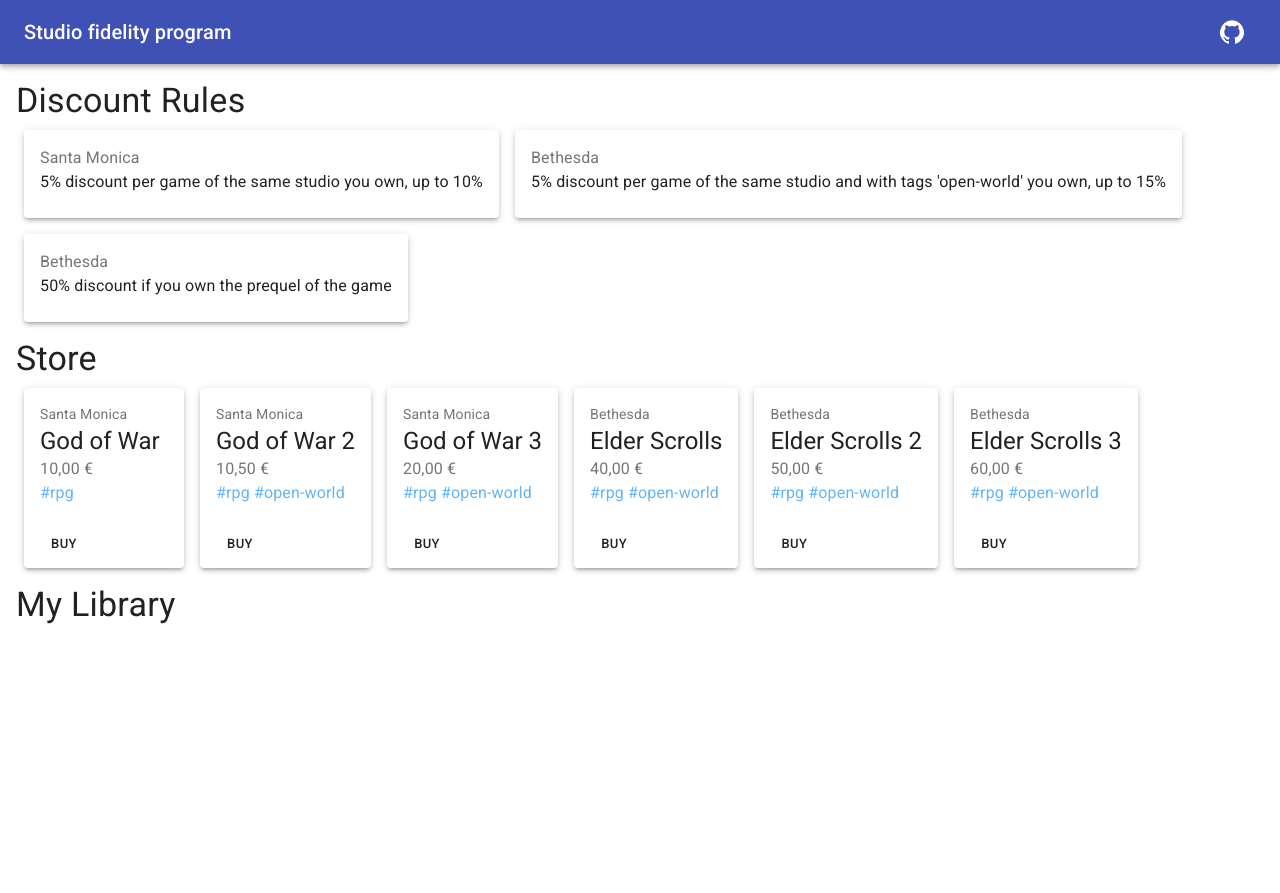
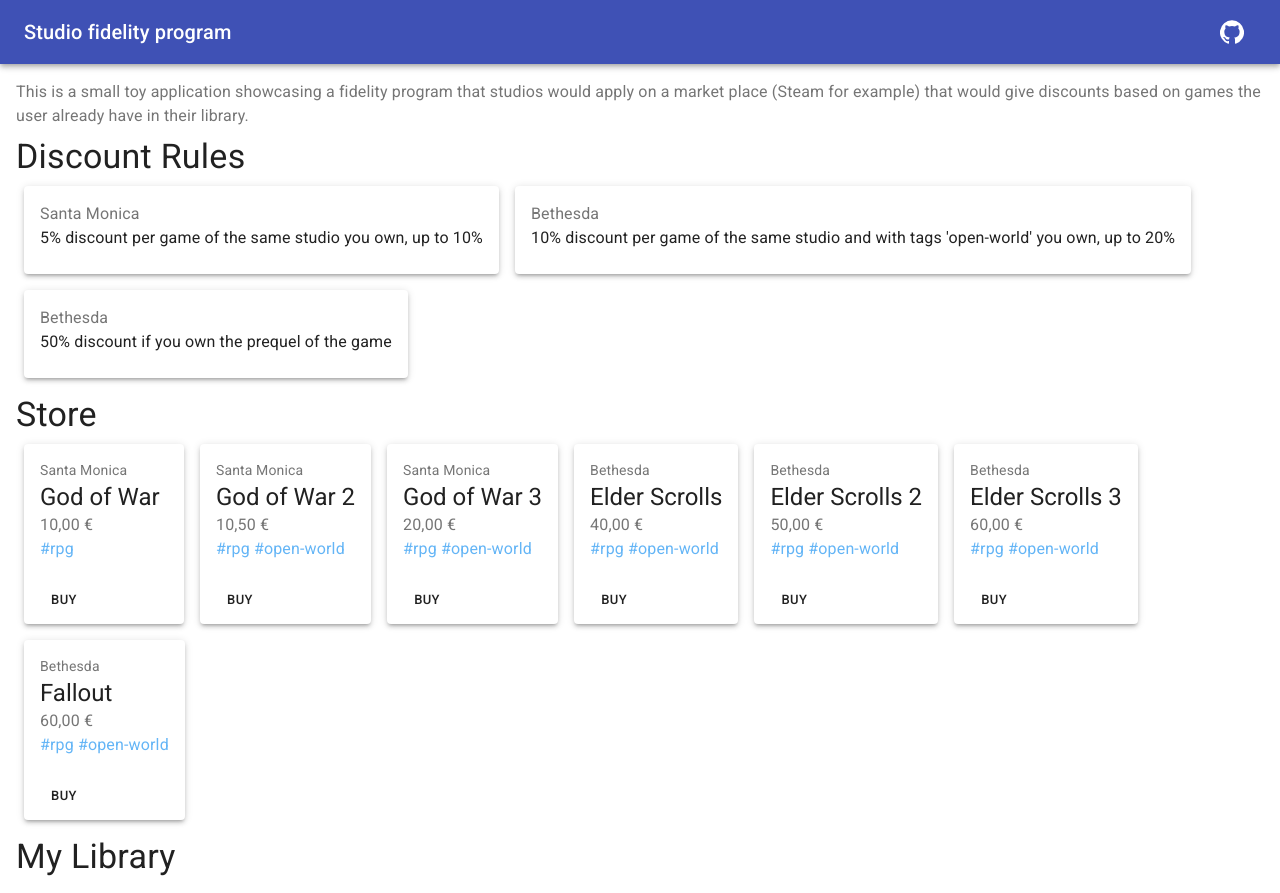
Before and after one commit to Brunomachadob/same-studio-game-discount, a React (Create React App) app: page / in a window 1280 px wide. Before the commit the page ends 800 px from the top, so only its background shows below. Built offline with nearby package versions, Linux system fonts and the light colour scheme; the HTML template or start-up script is replaced by a standard one.

Commit message:
Description and release

```diff
--- a/src/App.tsx
+++ b/src/App.tsx
@@ -65,6 +65,10 @@
         </Toolbar>
       </AppBar>
       <div className={classes.root}>
+        <Typography color="textSecondary">
+          This is a small toy application showcasing a fidelity program that studios would apply on a
+          market place (Steam for example) that would give discounts based on games the user already have in their library.
+        </Typography>
         <Rules rules={RULES}></Rules>
         <Store games={storeGames} onBuyGame={onBuyGame} />
         <Library games={libraryGames} onRemoveGame={onRemoveLibraryGame} />
--- a/src/data/mock.ts
+++ b/src/data/mock.ts
@@ -12,10 +12,11 @@
     { id: '4', name: 'Elder Scrolls', price: 40, studioId: BETHESDA, franchise: 'elder-scrolls', tags: ['rpg', 'open-world'] },
     { id: '5', name: 'Elder Scrolls 2', price: 50, studioId: BETHESDA, franchise: 'elder-scrolls', prequelId: '4', tags: ['rpg', 'open-world'] },
     { id: '6', name: 'Elder Scrolls 3', price: 60, studioId: BETHESDA, franchise: 'elder-scrolls', prequelId: '5', tags: ['rpg', 'open-world'] },
+    { id: '7', name: 'Fallout', price: 60, studioId: BETHESDA, franchise: 'fallout', tags: ['rpg', 'open-world'] },
 ];
 
 export const RULES: Rule[] = [
     { id: '1', type: RuleType.SAME_STUDIO, percentage: 5, maxPercentage: 10, studioId: SANTA_MONICA },
-    { id: '2', type: RuleType.CONTAINS_TAG, percentage: 5, maxPercentage: 15, studioId: BETHESDA, options: { tags: ['open-world'] } },
+    { id: '2', type: RuleType.CONTAINS_TAG, percentage: 10, maxPercentage: 20, studioId: BETHESDA, options: { tags: ['open-world'] } },
     { id: '3', type: RuleType.SEQUEL, percentage: 50, maxPercentage: 50, studioId: BETHESDA },
 ];
```
Also changed, not shown: 15 other files (tests, documents, lock files or other folders).
